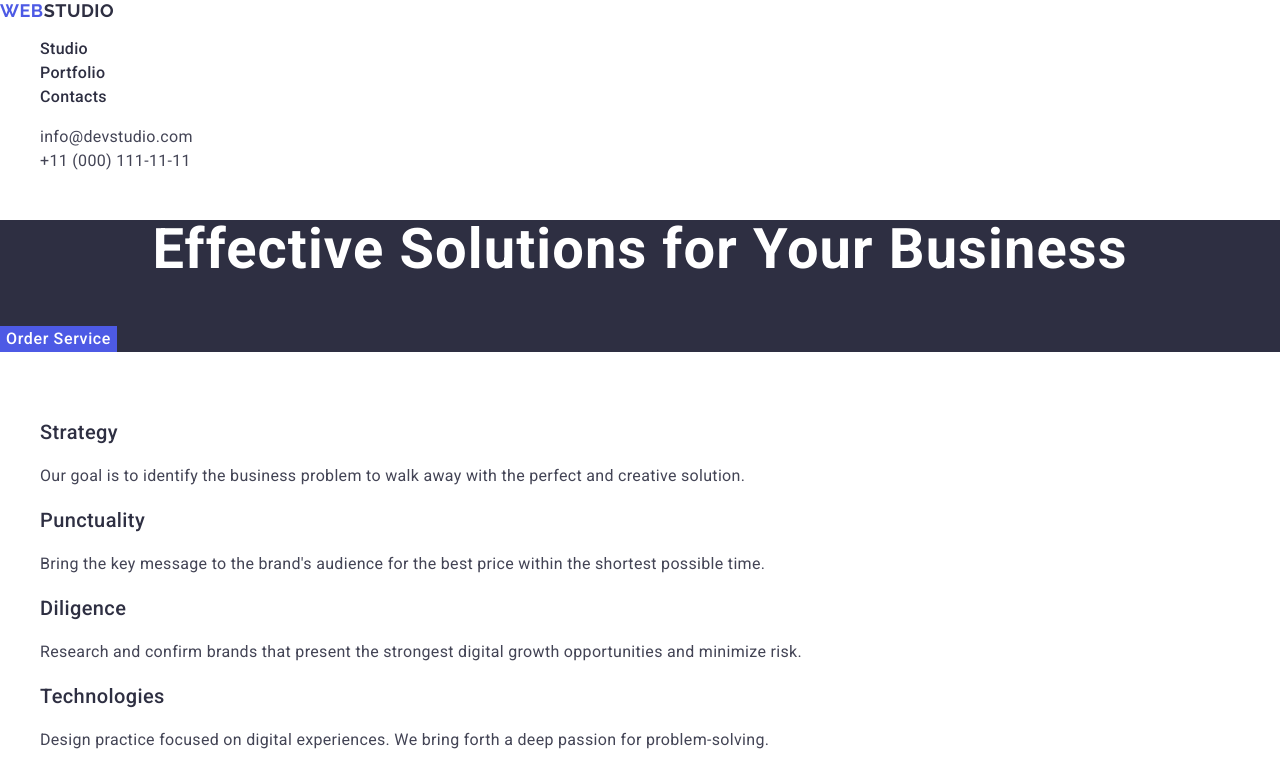
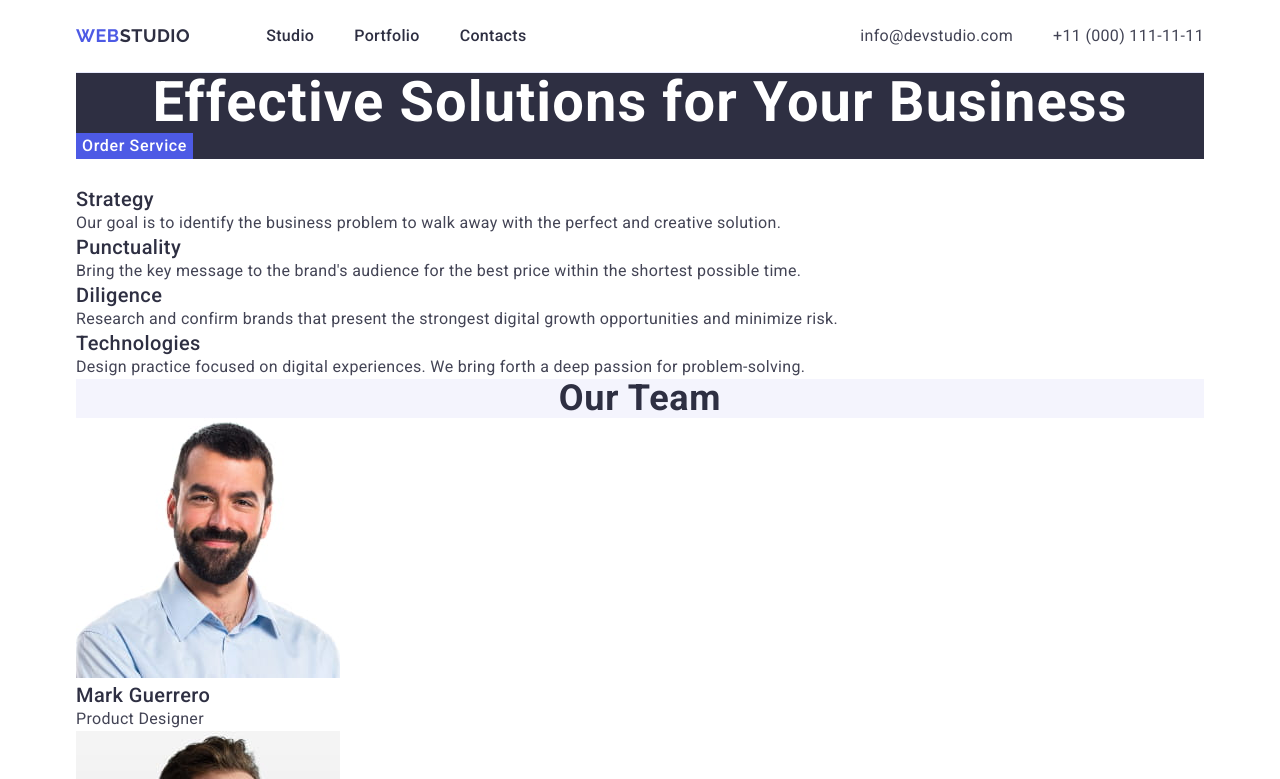
Before and after one commit to vlad0919/goit-markup-hw-03, a plain HTML site: page index.html in a window 1280 px wide. Shown: the top 779 px of the page. Drawn offline with nearby package versions, Linux system fonts and the light colour scheme.

Commit message:
hw3-header

```diff
--- a/css/styles.css
+++ b/css/styles.css
@@ -1,3 +1,5 @@
+/* Common rules */
+
 body {
     font-family: "Roboto", sans-serif;
     font-style: normal;
@@ -5,12 +7,26 @@ body {
     color: #434455;
 }
 
+
+    /* Reset */
 a {
     text-decoration: none;
 }
 
 ul, ol {
     list-style-type: none;
+    margin: 0;
+    padding: 0;
+}
+
+h1, h2, h3, h4, h5, h6, p {
+    margin: 0;
+}
+
+.container {
+    max-width: 1158px;
+    padding: 0px 15px ;
+    margin: 0 auto;
 }
 
 /* Header-styles */
@@ -34,6 +50,8 @@ ul, ol {
   }
 
   .nav-link {
+    padding: 24px 0;
+    display: block;
     font-weight: 500;
     font-size: 16px;
     line-height: 1.5;
@@ -43,9 +61,12 @@ ul, ol {
 
   .contacts {
     font-style: normal;
+    margin-left: auto;
   }
 
   .contacts-link {
+    display: block;
+    padding: 24px 0;
     font-size: 16px;
     line-height: 1.5;
     letter-spacing: 0.02em;
@@ -58,6 +79,37 @@ ul, ol {
   .contacts-link:focus {
     color: #404bbf;
   }
+
+ .page-header {
+    border-bottom: 1px solid #e7e9fc;
+ }
+
+ .page-header {
+    display: flex;
+    align-items: center;
+ }
+
+ .header-nav {
+    display: flex;
+    align-items: center;
+ }
+
+ .nav-list {
+    display: flex;
+    align-items: center;
+    gap: 40px;
+ }
+
+ .contacts-list {
+    display: flex;
+    align-items: center;
+    gap: 40px;
+ }
+
+ .header-logo {
+    padding: 24px 0;
+    margin-right: 76px;
+ }
 
 /* Hero-styles */
 
--- a/index.html
+++ b/index.html
@@ -19,7 +19,7 @@
 <body>
 
     <!-- WebStudio Logo, navigation and contacts -->
-
+    <div class="container ">
             <header class="page-header">
                 <nav class="header-nav">
                 <a class="logo header-logo" href="./index.html"
@@ -197,4 +197,5 @@
                 </a>
                     <p class="footer-slogan">Increase the flow of customers and sales for your business with digital marketing & growth solutions.</p>
         </footer>
+    </div>
 </body>
```
Lines whose indentation alone changed are shown as unchanged.
